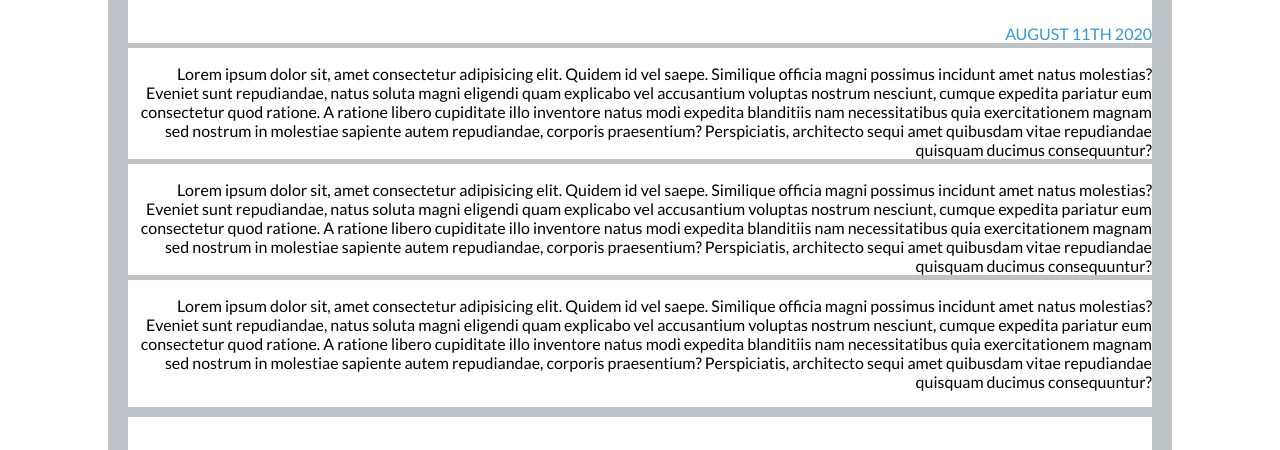
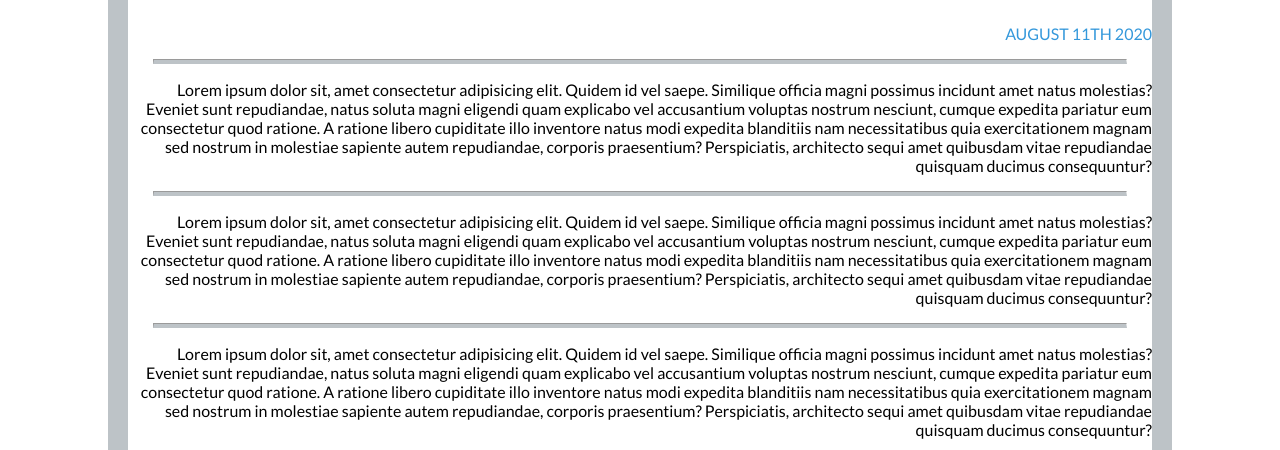
Before and after one commit to MaianneThornton/RecreateBlog, a plain HTML site: page index.html in a window 1280 px wide. Shown: the part 153-603 px from the top of the page. Drawn offline with Linux system fonts and the light colour scheme.

Commit message:
Tweaked the borders to match, finally happy with the results

```diff
--- a/index.html
+++ b/index.html
@@ -14,24 +14,23 @@
   <h2>This is Another Article</h2>
 
   <p id="date">August 11th 2020</p>
-
+<hr id="one">
   <p>Lorem ipsum dolor sit, amet consectetur adipisicing elit. Quidem id vel saepe. Similique officia magni possimus incidunt amet natus molestias? Eveniet sunt repudiandae, natus soluta magni eligendi quam explicabo vel accusantium voluptas nostrum nesciunt, cumque expedita pariatur eum consectetur quod ratione. A ratione libero cupiditate illo inventore natus modi expedita blanditiis nam necessitatibus quia exercitationem magnam sed nostrum in molestiae sapiente autem repudiandae, corporis praesentium? Perspiciatis, architecto sequi amet quibusdam vitae repudiandae quisquam ducimus consequuntur?</p>
-
+<hr id="one">
   <p>Lorem ipsum dolor sit, amet consectetur adipisicing elit. Quidem id vel saepe. Similique officia magni possimus incidunt amet natus molestias? Eveniet sunt repudiandae, natus soluta magni eligendi quam explicabo vel accusantium voluptas nostrum nesciunt, cumque expedita pariatur eum consectetur quod ratione. A ratione libero cupiditate illo inventore natus modi expedita blanditiis nam necessitatibus quia exercitationem magnam sed nostrum in molestiae sapiente autem repudiandae, corporis praesentium? Perspiciatis, architecto sequi amet quibusdam vitae repudiandae quisquam ducimus consequuntur?</p>
-
+<hr id="one">
   <p>Lorem ipsum dolor sit, amet consectetur adipisicing elit. Quidem id vel saepe. Similique officia magni possimus incidunt amet natus molestias? Eveniet sunt repudiandae, natus soluta magni eligendi quam explicabo vel accusantium voluptas nostrum nesciunt, cumque expedita pariatur eum consectetur quod ratione. A ratione libero cupiditate illo inventore natus modi expedita blanditiis nam necessitatibus quia exercitationem magnam sed nostrum in molestiae sapiente autem repudiandae, corporis praesentium? Perspiciatis, architecto sequi amet quibusdam vitae repudiandae quisquam ducimus consequuntur?</p>
 
 </section>
-
+<hr id= "two">
 <section>
   <h2>This is My First Article</h2>
 
   <p id="date">July 4th 2020</p>
 
   <p>Lorem ipsum dolor sit, amet consectetur adipisicing elit. Quidem id vel saepe. Similique officia magni possimus incidunt amet natus molestias? Eveniet sunt repudiandae, natus soluta magni eligendi quam explicabo vel accusantium voluptas nostrum nesciunt, cumque expedita pariatur eum consectetur quod ratione. A ratione libero cupiditate illo inventore natus modi expedita blanditiis nam necessitatibus quia exercitationem magnam sed nostrum in molestiae sapiente autem repudiandae, corporis praesentium? Perspiciatis, architecto sequi amet quibusdam vitae repudiandae quisquam ducimus consequuntur?</p>
-
+<hr id="one">
   <p>Lorem ipsum dolor sit, amet consectetur adipisicing elit. Quidem id vel saepe. Similique officia magni possimus incidunt amet natus molestias? Eveniet sunt repudiandae, natus soluta magni eligendi quam explicabo vel accusantium voluptas nostrum nesciunt, cumque expedita pariatur eum consectetur quod ratione. A ratione libero cupiditate illo inventore natus modi expedita blanditiis nam necessitatibus quia exercitationem magnam sed nostrum in molestiae sapiente autem repudiandae, corporis praesentium? Perspiciatis, architecto sequi amet quibusdam vitae repudiandae quisquam ducimus consequuntur?</p>
-
 
 
 </section>
--- a/style.css
+++ b/style.css
@@ -17,23 +17,27 @@ h2 {
   font-size: 48px;
   color:  #3D3D3D;
   text-align: left;
+  padding-left: 15px;
 }
 /* BONUS HOVER & SPREAD */
 h2:hover {
 letter-spacing: 25px;
 }
 
-section {
+#two {
   border-bottom: 10px solid #BDC3C7;
-
+  width: 95%;
 }
 
 #date {
   color: #3498DB;
   text-transform:uppercase;
 }
-p:not(:last-child){
-  border-bottom: 5px solid #BDC3C7;
+#one {
+  border-bottom: 4px solid #BDC3C7;
+  width: 95%;
+}
+/* BONUS TERRITORY */
+hr {
 
 }
-/* BONUS TERRITORY */
```
Also changed, not shown: 2 other files.
